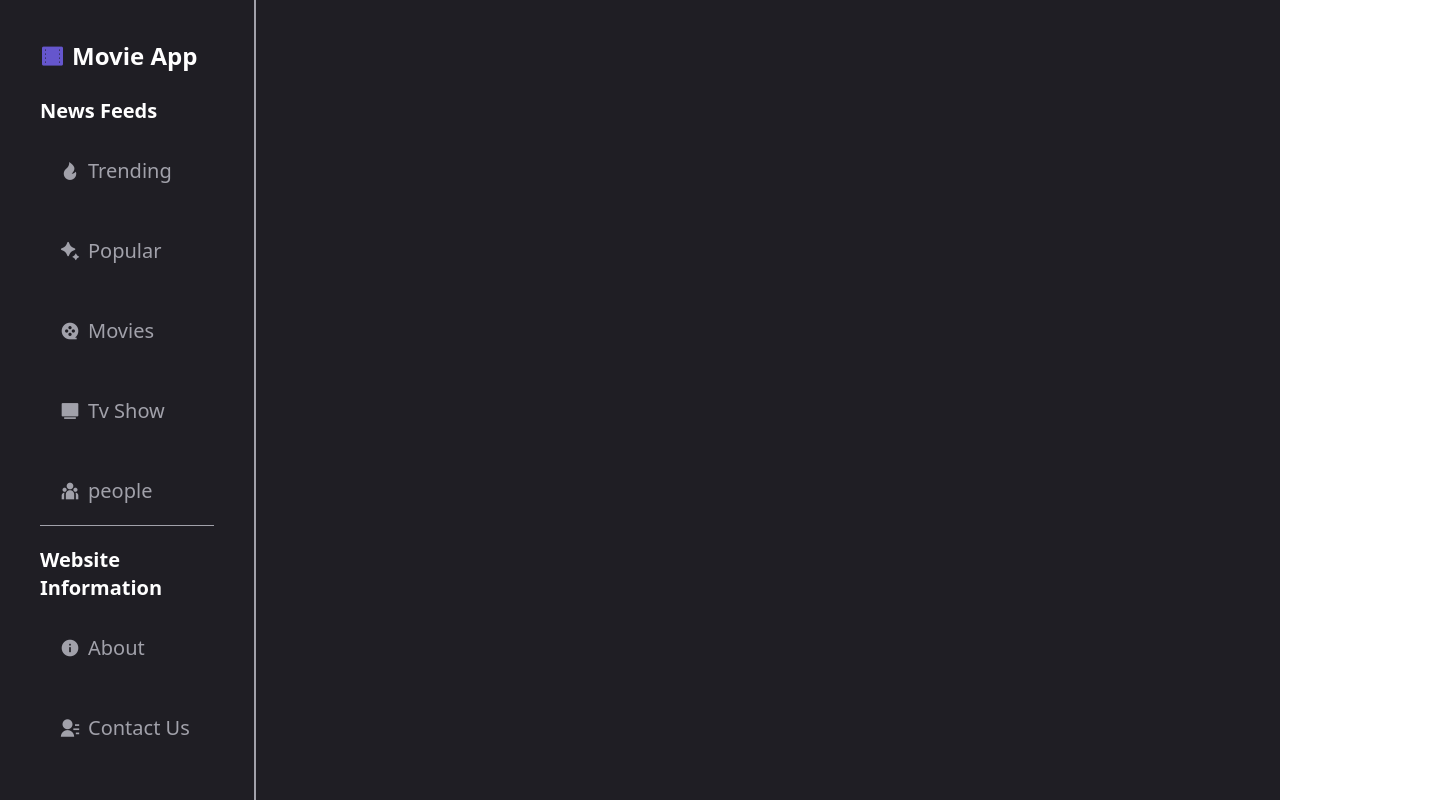
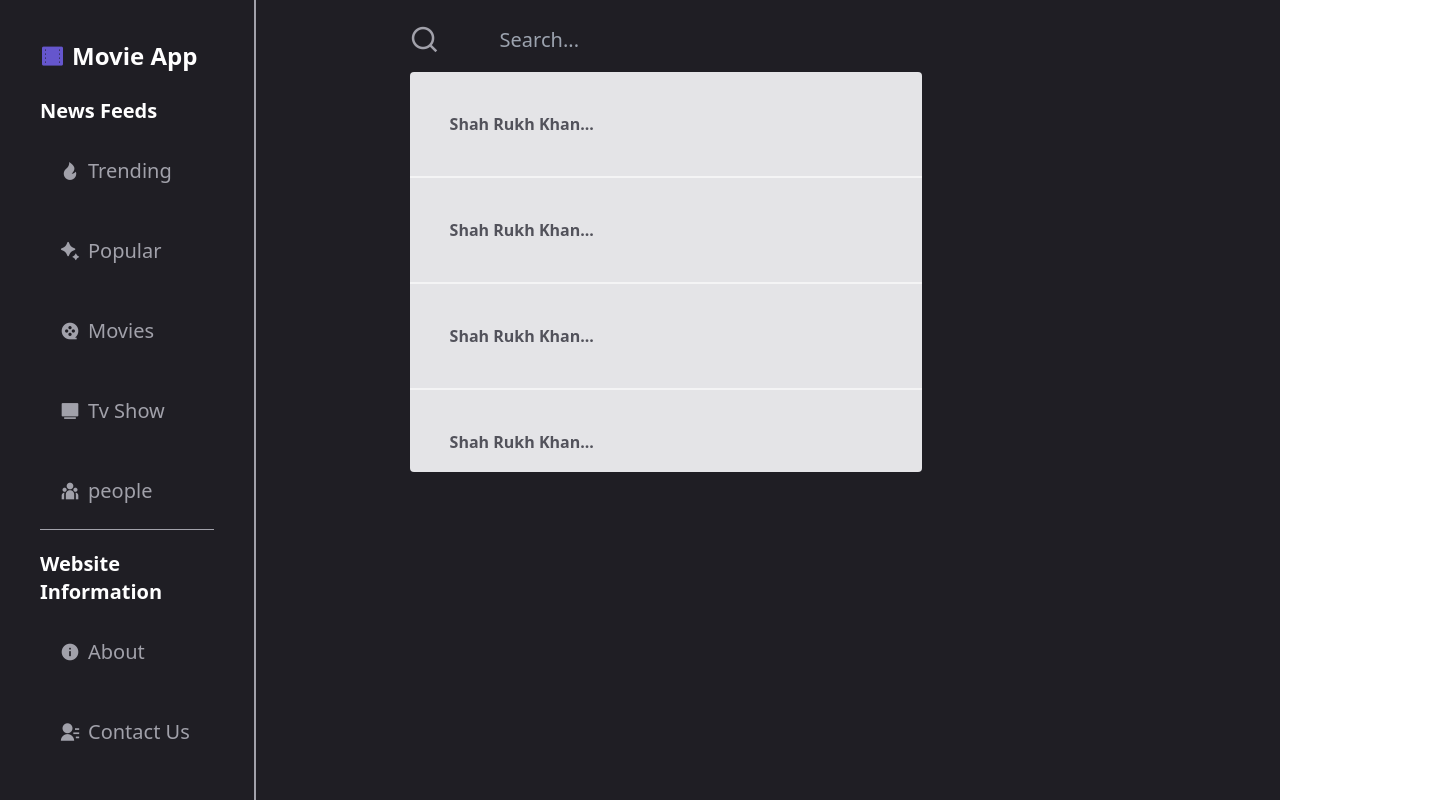
Before and after one commit to theaatif/Movie-App-, a React (Vite) app: page / in a window 1280 px wide. Shown: the whole page, 1434 px wide, since content can reach past the window. Built offline with nearby package versions, Linux system fonts and the light colour scheme.

Commit message:
build Topnav Bar

```diff
--- a/src/components/Home.jsx
+++ b/src/components/Home.jsx
@@ -1,18 +1,17 @@
-import React from 'react'
-import Sidenav from './templates/Sidenav'
+import React from "react";
+import Sidenav from "./templates/Sidenav";
+import Topnav from "./templates/Topnav";
 
 const Home = () => {
-    document.title = "Movie App | Homepage"
+  document.title = "Movie App | Homepage";
   return (
     <>
-         <Sidenav/>
-         <div className='w-[80%] h-full '></div>
+      <Sidenav />
+      <div className="w-[80%] h-full ">
+        <Topnav />
+      </div>
+    </>
+  );
+};
 
-
-
-
-    </>
-  )
-}
-
-export default Home
+export default Home;
--- a/src/components/templates/Sidenav.jsx
+++ b/src/components/templates/Sidenav.jsx
@@ -15,39 +15,39 @@ const Sidenav = () => {
           News Feeds
         </h1>
         <Link className=" hover:text-white hover:bg-[#6556CD] duration-300 rounded-lg p-5">
-          <i class="mr-2 ri-fire-fill"></i>
+          <i className="mr-2 ri-fire-fill"></i>
           Trending
         </Link>
         <Link className=" hover:text-white hover:bg-[#6556CD] duration-300 rounded-lg p-5">
-          <i class="mr-2 ri-bard-fill"></i>
+          <i className="mr-2 ri-bard-fill"></i>
           Popular
         </Link>
         <Link className=" hover:text-white hover:bg-[#6556CD] duration-300 rounded-lg p-5">
-          <i class="mr-2 ri-movie-2-fill"></i>
+          <i className="mr-2 ri-movie-2-fill"></i>
           Movies
         </Link>
         <Link className=" hover:text-white hover:bg-[#6556CD] duration-300 rounded-lg p-5">
-          <i class="mr-2 ri-tv-2-fill"></i>
+          <i className="mr-2 ri-tv-2-fill"></i>
           Tv Show
         </Link>
         <Link className=" hover:text-white hover:bg-[#6556CD] duration-300 rounded-lg p-5">
-          <i class="mr-2 ri-team-fill"></i>
+          <i className="mr-2 ri-team-fill"></i>
           people
         </Link>
       </nav>
 
       {/* Website Information */}
-      <hr className="border-none h-[1px] bg-zinc-400" />
+      <hr className="border-none h-[1px] bg-zinc-400 mt-1" />
       <nav className="flex flex-col text-zinc-400 text-xl gap-3">
         <h1 className="text-white font-semibold text-xl mt-5 ">
           Website Information
         </h1>
         <Link className=" hover:text-white hover:bg-[#6556CD] duration-300 rounded-lg p-5">
-          <i class=" mr-2 ri-information-fill"></i>
+          <i className=" mr-2 ri-information-fill"></i>
           About
         </Link>
         <Link className=" hover:text-white hover:bg-[#6556CD] duration-300 rounded-lg p-5">
-          <i class="mr-2 ri-contacts-fill"></i>
+          <i className="mr-2 ri-contacts-fill"></i>
           Contact Us
         </Link>
       </nav>
--- /dev/null
+++ b/src/components/templates/Topnav.jsx
@@ -0,0 +1,48 @@
+import React, { useState } from "react";
+import { Link } from "react-router-dom";
+
+const Topnav = () => {
+  let [query, setQuery] = useState("");
+  console.log(query);
+
+  return (
+    <div className="w-full h-[10vh] relative flex justify-start items-center ml-[15%]">
+      <i className="ri-search-line text-3xl text-zinc-400"></i>
+      <input
+        onChange={(e) => setQuery(e.target.value)}
+        value={query}
+        className="w-[50%] border-none outline-none bg-transparent text-xl text-zinc-200 mx-10 p-5"
+        type="text"
+        placeholder="Search..."
+      />
+      {query.length > 0 && <i onClick={()=>setQuery("")} class="ri-close-fill text-3xl text-zinc-400"></i>} {/* to show the cross marks when user search */}
+      {/* search box hint */}
+      <div className="absolute w-[50%] max-h-[50vh] bg-zinc-200 top-[90%] overflow-auto rounded">
+        <Link className="hover:text-black hover:bg-zinc-300 font-semibold text-zinc-600 w-[100%] p-10 flex justify start items-center border-b-2 border-zinc-100">
+          <img src="" alt="" />
+          <span>Shah Rukh Khan...</span>
+        </Link>
+
+
+        <Link className="hover:text-black hover:bg-zinc-300 font-semibold text-zinc-600  w-[100%] p-10 flex justify start items-center border-b-2 border-zinc-100">
+          <img src="" alt="" />
+          <span>Shah Rukh Khan...</span>
+        </Link>
+        <Link className="hover:text-black hover:bg-zinc-300 font-semibold text-zinc-600  w-[100%] p-10 flex justify start items-center border-b-2 border-zinc-100">
+          <img src="" alt="" />
+          <span>Shah Rukh Khan...</span>
+        </Link>
+        <Link className="hover:text-black hover:bg-zinc-300 font-semibold text-zinc-600  w-[100%] p-10 flex justify start items-center border-b-2 border-zinc-100">
+          <img src="" alt="" />
+          <span>Shah Rukh Khan...</span>
+        </Link>
+        <Link className="hover:text-black hover:bg-zinc-300 font-semibold text-zinc-600  w-[100%] p-10 flex justify start items-center border-b-2 border-zinc-100">
+          <img src="" alt="" />
+          <span>Shah Rukh Khan...</span>
+        </Link>
+      </div>
+    </div>
+  );
+};
+
+export default Topnav;
--- a/src/index.css
+++ b/src/index.css
@@ -4,3 +4,22 @@
 
 /* primary - #1F1E24 */
 /* Secondary -  #6556CD */
+
+::-webkit-scrollbar{
+    width: 7px;
+    height: 7px;
+}
+
+/* ::-webkit-scrollbar-track{
+    background: #1F1E24;
+} */
+
+ ::-webkit-scrollbar-thumb{
+    background: #1F1E24;
+    border-radius: 10px;
+}
+
+::-webkit-scrollbar-thumb:hover{
+    background: #6556CD;
+    border-radius: 10px;
+}
```
